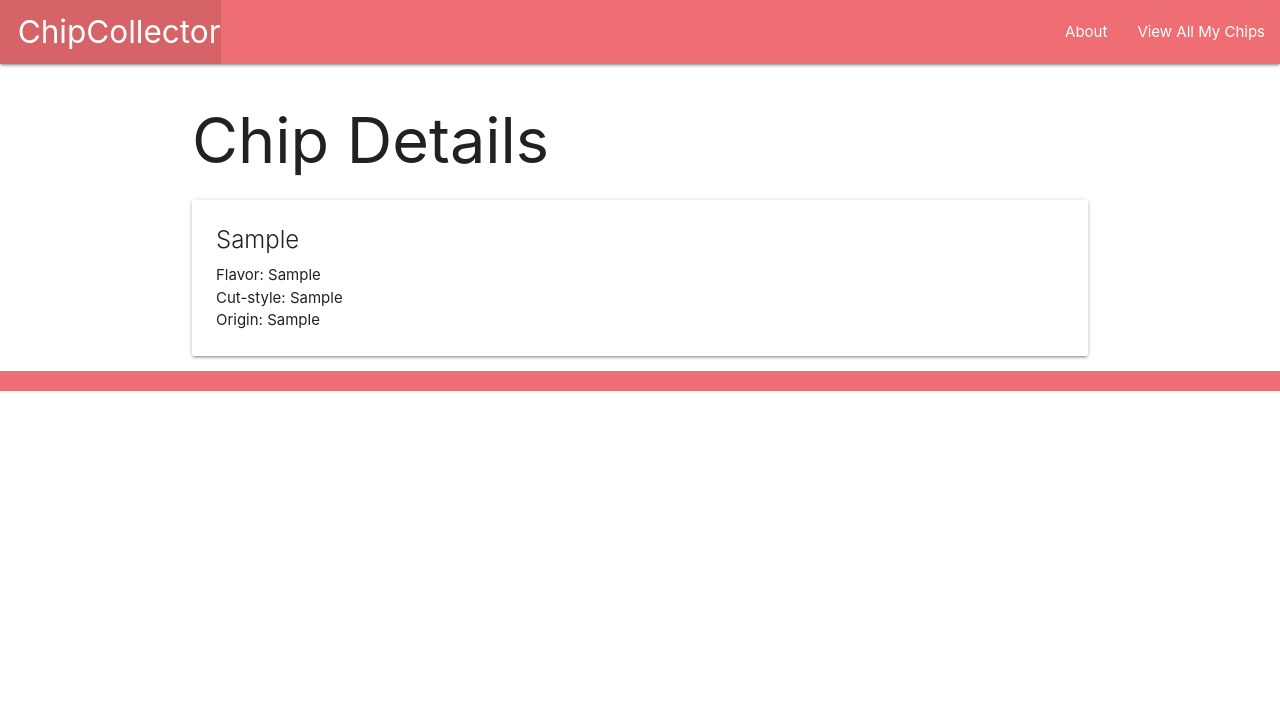
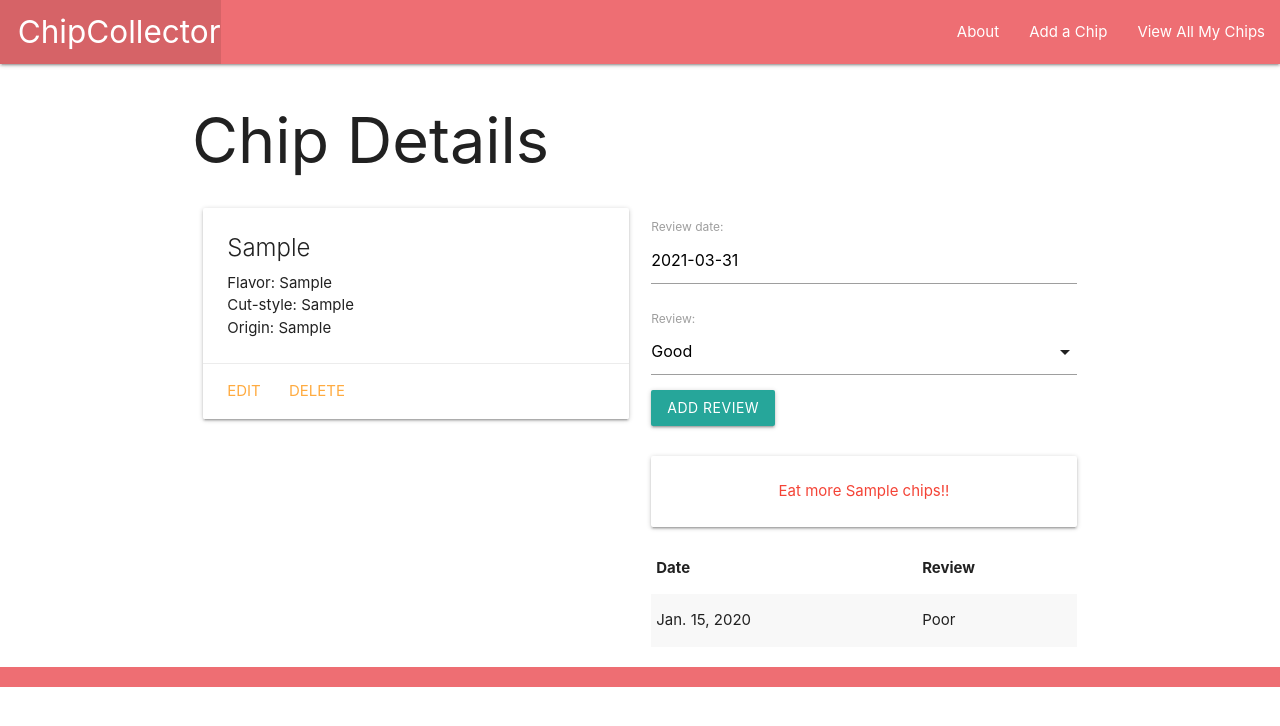
Before and after one commit to ninalk/chipcollector, a Django app: page /chips/1/ in a window 1280 px wide. Shown: the top 726 px of the page. Run offline with Django 3.2, Linux system fonts and the light colour scheme; tables that the repository leaves empty hold one stand-in row (values such as "Sample post").

Commit message:
add a new Review Model, display chip reviews, and add new review functionality

```diff
--- a/main_app/admin.py
+++ b/main_app/admin.py
@@ -1,5 +1,8 @@
 from django.contrib import admin
-from .models import Chip
+from .models import Chip, Reviews
 # Register your models here.
 
 admin.site.register(Chip)
+
+# register the new Reviews Model
+admin.site.register(Reviews)
--- /dev/null
+++ b/main_app/forms.py
@@ -0,0 +1,7 @@
+from django.forms import ModelForm
+from .models import Reviews
+
+class ReviewForm(ModelForm):
+  class Meta:
+    model = Reviews
+    fields = ['date', 'review']
--- a/main_app/models.py
+++ b/main_app/models.py
@@ -1,4 +1,6 @@
 from django.db import models
+from django.urls import reverse
+from datetime import date
 
 # Create your models here.
 class Chip(models.Model):
@@ -6,3 +8,34 @@ class Chip(models.Model):
   flavor = models.CharField(max_length=100)
   style = models.TextField(max_length=250)
   origin = models.CharField(max_length=100)
+
+  def ate_too_much(self):
+    return self.reviews_set.filter(date=date.today()).count() >= len(REVIEWS)
+
+  def get_absolute_url(self):
+    return reverse('detail', kwargs={'chip_id': self.id})
+
+REVIEWS = (
+  ('P', 'Poor'),
+  ('O', 'Okay'),
+  ('G', 'Good'),
+  ('F', 'Fantastic')
+)
+
+class Reviews(models.Model):
+  date = models.DateField('review date')
+  review = models.CharField(
+    max_length=1,
+    # add 'choices' field option
+    choices=REVIEWS,
+    # set default to 'G'
+    default=REVIEWS[2][0]
+    )
+
+  chip = models.ForeignKey(Chip, on_delete=models.CASCADE)
+
+  def __str__(self):
+    return f"{self.get_review_display()} on {self.date}"
+
+  class Meta:
+    ordering = ['-date']
--- a/main_app/templates/base.html
+++ b/main_app/templates/base.html
@@ -8,6 +8,7 @@
   <title>Chip Collector</title>
   <link rel="stylesheet" href="https://cdnjs.cloudflare.com/ajax/libs/materialize/1.0.0/css/materialize.min.css">
   <link rel="stylesheet" type="text/css" href="{% static 'css/style.css' %}">
+  <script src="https://cdnjs.cloudflare.com/ajax/libs/materialize/1.0.0/js/materialize.min.js"></script>
 </head>
 <body>
   <header class="navbar-fixed">
@@ -17,8 +18,9 @@
           <li><a href="/" class="left brand-logo">&nbsp;&nbsp;ChipCollector</a></li>
         </ul>
         <ul class="right">
-          <li><a href="/about">About</a></li>
-          <li><a href="/chips">View All My Chips</a></li>
+          <li><a href="{% url 'about' %}">About</a></li>
+          <li><a href="{% url 'chips_create' %}">Add a Chip</a></li>
+          <li><a href="{% url 'index' %}">View All My Chips</a></li>
         </ul>
       </div>
     </nav>
--- a/main_app/templates/chips/detail.html
+++ b/main_app/templates/chips/detail.html
@@ -2,6 +2,9 @@
 {% block content %}
 
 <h1>Chip Details</h1>
+
+<div class="row">
+  <div class="col s6">
     <div class="card">
       <div class="card-content">
         <span class="card-title">{{ chip.brand }}</span>
@@ -9,6 +12,50 @@
         <p>Cut-style: {{ chip.style }}</p>
         <p>Origin: {{ chip.origin }}</p>
       </div>
+      <div class="card-action">
+        <a href="{% url 'chips_update' chip.id %}">Edit</a>
+        <a href="{% url 'chips_delete' chip.id %}">Delete</a>
+      </div>
+    </div>
   </div>
 
+  <div class="col s6">
+    <form action="{% url 'add_review' chip.id %}" method="post">
+      {% csrf_token %}
+      {{ review_form.as_p }}
+      <input type="submit" class="btn" value="Add Review">
+    </form>
+    <br>
+    {% if chip.ate_too_much %}
+      <div class="card-panel teal-text center-align">Ate too many {{chip.brand}} chips for the day</div>
+    {% else %}
+      <div class="card-panel red-text center-align">Eat more {{chip.brand}} chips!!</div>
+    {% endif %}
+    <table class="striped">
+      <thead>
+        <tr><th>Date</th><th>Review</th></tr>
+      </thead>
+      <tbody>
+        {% for reviews in chip.reviews_set.all %}
+          <tr>
+            <td>{{reviews.date}}</td>
+            <td>{{reviews.get_review_display}}</td>
+          </tr>
+        {% endfor %}
+      </tbody>
+    </table>
+  </div>
+</div>
+<script>
+  const dateEl = document.getElementById('id_date');
+  M.Datepicker.init(dateEl, {
+    format: 'yyyy-mm-dd',
+    defaultDate: new Date(),
+    setDefaultDate: true,
+    autoClose: true
+  });
+
+  const selectEl = document.getElementById('id_review');
+  M.FormSelect.init(selectEl);
+</script>
 {% endblock %}
--- a/main_app/urls.py
+++ b/main_app/urls.py
@@ -6,4 +6,8 @@ urlpatterns = [
   path('about/', views.about, name='about'),
   path('chips/', views.chips_index, name='index'),
   path('chips/<int:chip_id>/', views.chips_detail, name='detail'),
+  path('chips/create/', views.ChipCreate.as_view(), name='chips_create'),
+  path('chips/<int:pk>/update/', views.ChipUpdate.as_view(), name='chips_update'),
+  path('chips/<int:pk>/delete/', views.ChipDelete.as_view(), name='chips_delete'),
+  path('chips/<int:chip_id>/add_review/', views.add_review, name='add_review'),
 ]
--- a/main_app/views.py
+++ b/main_app/views.py
@@ -1,8 +1,24 @@
-from django.shortcuts import render
+from django.shortcuts import render, redirect
+from django.views.generic.edit import CreateView, UpdateView, DeleteView
 from .models import Chip
+# import the ReviewForm
+from .forms import ReviewForm
 
 
 # Create your views here.
+class ChipCreate(CreateView):
+  model = Chip
+  fields = '__all__'
+
+class ChipUpdate(UpdateView):
+  model = Chip
+  fields = ['flavor', 'style', 'origin']
+
+class ChipDelete(DeleteView):
+  model = Chip
+  success_url = '/chips/'
+
+
 
 def home(request):
   return render(request, 'home.html')
@@ -16,4 +32,21 @@ def chips_index(request):
 
 def chips_detail(request, chip_id):
   chip = Chip.objects.get(id=chip_id)
-  return render(request, 'chips/detail.html', { 'chip': chip })
+
+  review_form = ReviewForm()
+  # instantiate ReviewForm to be rendered in the template
+  return render(request, 'chips/detail.html', {
+    'chip': chip,
+    'review_form': review_form
+  })
+
+def add_review(request, chip_id):
+  # create a ModelForm instance using the data in request.POST
+  form = ReviewForm(request.POST)
+  # validate the form
+  if form.is_valid():
+    # don't save the form to the db until it has the chip_id assigned
+    new_review = form.save(commit=False)
+    new_review.chip_id = chip_id
+    new_review.save()
+  return redirect('detail', chip_id=chip_id)
```
Also changed, not shown: main_app/templates/main_app/chip_confirm_delete.html (added, +13 -0 lines), main_app/templates/main_app/chip_form.html (added, +17 -0 lines), main_app/migrations/0002_reviews.py (added). Lines whose indentation alone changed are shown as unchanged.
